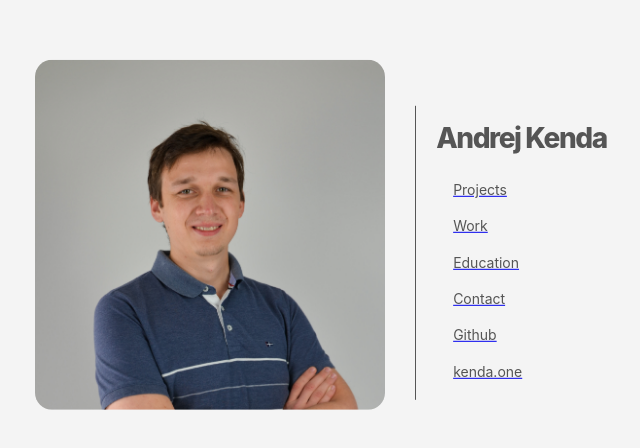
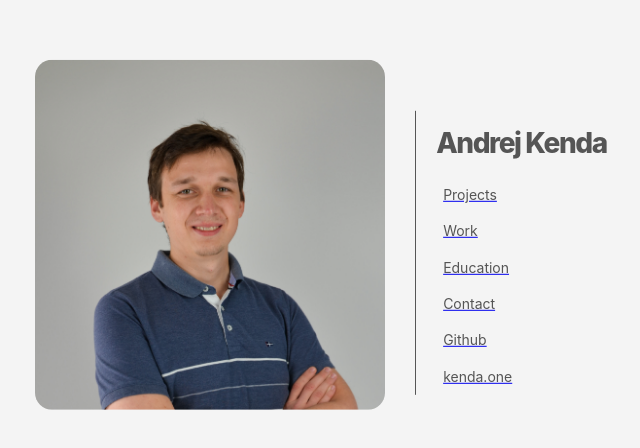
Before and after one commit to kndndrj/website, a Next.js app: page / in a window 1280 px wide. Shown: the part 162-610 px from the top of the page, without its empty margins (319-959 px from the left). Built offline with nearby package versions, Linux system fonts and the light colour scheme.

Commit message:
minor fixes

```diff
--- a/components/card.module.css
+++ b/components/card.module.css
@@ -52,12 +52,6 @@
   margin: 1rem 0;
 }
 
-.list {
-  list-style: none;
-  padding: 0;
-  margin: 0;
-}
-
 @media (min-width: 900px) {
   .left {
     float: left;
--- a/components/card.tsx
+++ b/components/card.tsx
@@ -22,7 +22,6 @@ export default function Card({ name }) {
 
         <div className={styles.right}>
           <h1 className={styles.title}>{name}</h1>
-          <ul className={styles.list}>
             {buttons.map((button) => (
               button.href == router.route || (
                 <li key={button.label}>
@@ -40,7 +39,6 @@ export default function Card({ name }) {
                 </li>
               )
             ))}
-          </ul>
         </div>
       </div>
     </div>
--- a/components/sidebar.module.css
+++ b/components/sidebar.module.css
@@ -33,7 +33,7 @@
 }
 
 .item {
-  padding: 40px;
+  padding: 20px;
   font-size: 14px;
   display: block;
   max-width: 900px;
@@ -58,11 +58,11 @@
 
 @media (min-width: 900px) {
   .sidebar {
-    width: 60%;
+    width: 80%;
     border-left: 3px solid var(--color-primary);
   }
   .hide {
-    margin-right: -60%;
+    margin-right: -80%;
   }
 
 }
```
